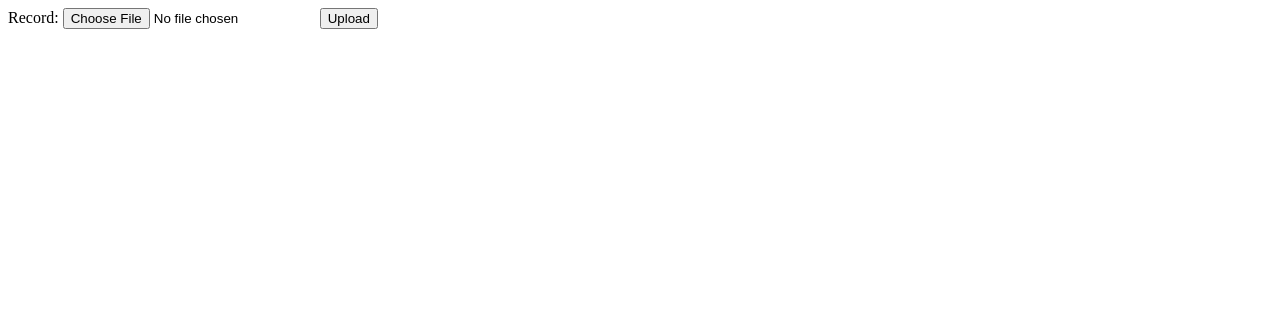
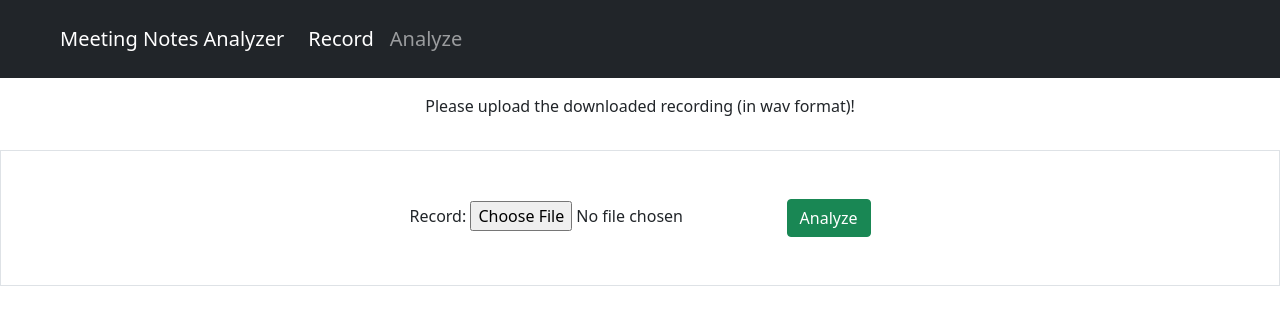
Before and after one commit to OscarSong2003/MeetingNoteAnalyzer, a Django app: page /audio in a window 1280 px wide. Shown: the top 325 px of the page. Run offline with Django 4.2, Linux system fonts and the light colour scheme.

Commit message:
styling upload page

```diff
--- a/backend/notes/templates/aud.html
+++ b/backend/notes/templates/aud.html
@@ -3,13 +3,34 @@
 <head>
     <meta charset="UTF-8">
     <meta name="viewport" content="width=device-width, initial-scale=1.0">
-    <title>Document</title>
+    <title>Analysis</title>
+    <link href="https://cdn.jsdelivr.net/npm/bootstrap@5.1.3/dist/css/bootstrap.min.css" rel="stylesheet" integrity="sha384-1BmE4kWBq78iYhFldvKuhfTAU6auU8tT94WrHftjDbrCEXSU1oBoqyl2QvZ6jIW3" crossorigin="anonymous">
 </head>
 <body>
-    <form action="audio" method = "post" enctype="multipart/form-data">
-        {% csrf_token %}
-        {{ form }}
-        <button type="submit">Upload</button>
-    </form>
+    <nav class="navbar navbar-expand-lg navbar-dark bg-dark py-3 fs-5 p-5">
+        <div class="container-fluid">
+            <a class="navbar-brand" href="#">Meeting Notes Analyzer</a>
+            <button class="navbar-toggler" type="button" data-bs-toggle="collapse" data-bs-target="#navbarNavAltMarkup" aria-controls="navbarNavAltMarkup" aria-expanded="true" aria-label="Toggle navigation">
+              <span class="navbar-toggler-icon"></span>
+            </button>
+            <div class="collapse navbar-collapse" id="navbarNavAltMarkup">
+              <div class="navbar-nav">
+                <a class="nav-link active" aria-current="page" href="http://localhost:3000/">Record</a>
+                <a class="nav-link" href="#">Analyze</a>
+              </div>
+            </div>
+          </div>
+    </nav>
+
+    <p class="text-center py-3 font-weight-bold">Please upload the downloaded recording (in wav format)!</p>
+
+    <div class="container-fluid border py-5 mx-auto d-flex justify-content-center">
+        <form action="audio" method = "post" enctype="multipart/form-data">
+            {% csrf_token %}
+            {{ form }}
+            <button type="submit" class="btn btn-success">Analyze</button>
+        </form>
+    </div>
+    <script src="https://cdn.jsdelivr.net/npm/bootstrap@5.1.3/dist/js/bootstrap.bundle.min.js" integrity="sha384-ka7Sk0Gln4gmtz2MlQnikT1wXgYsOg+OMhuP+IlRH9sENBO0LRn5q+8nbTov4+1p" crossorigin="anonymous"></script>
 </body>
 </html>
```
